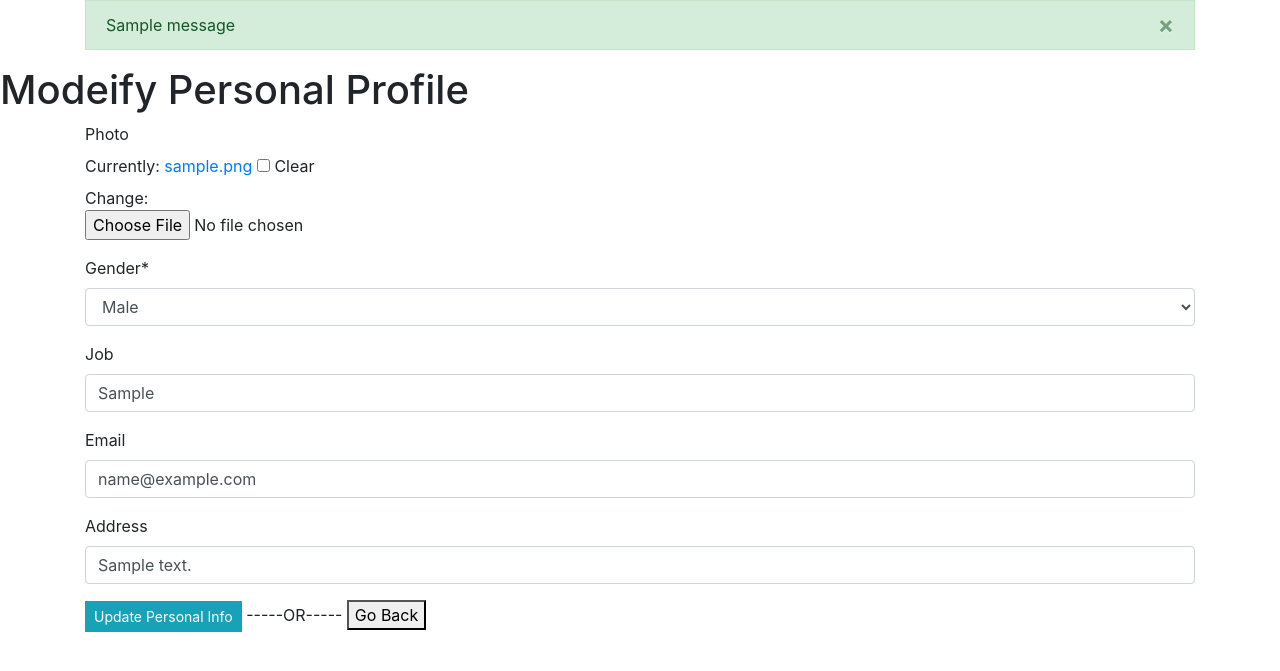
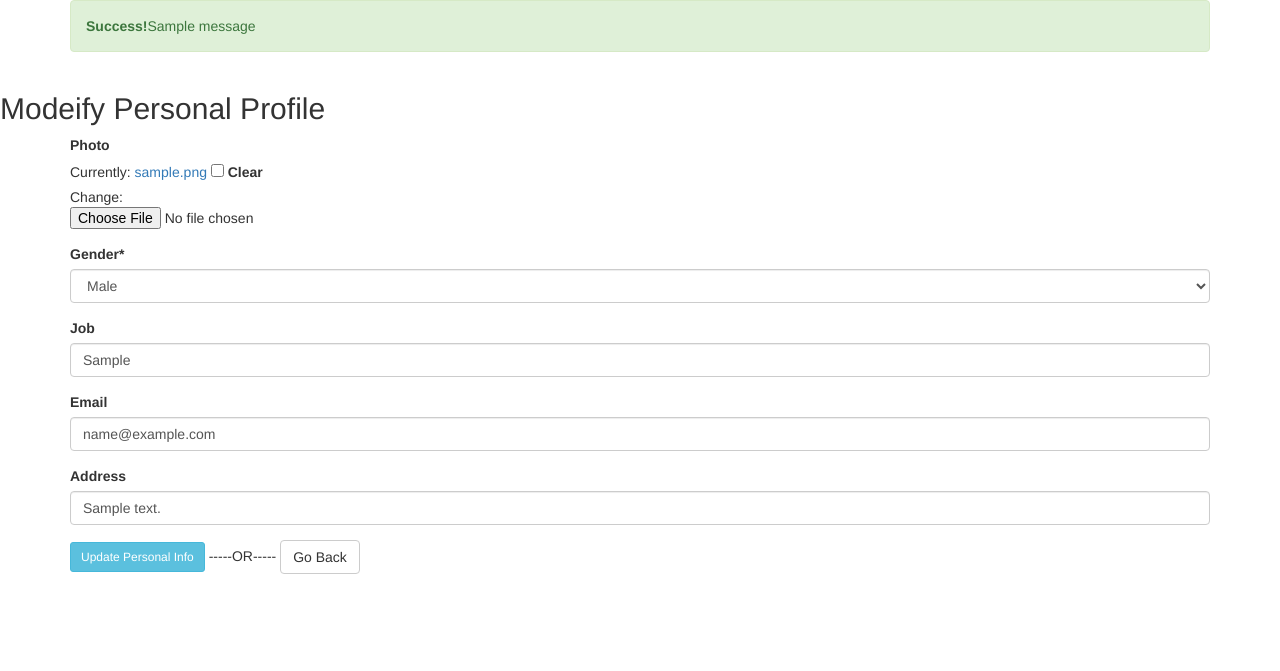
Before and after one commit to dizhuZheng/recipe-site, a Django app: a page that uses users/templates/users/change_profile.html in a window 1280 px wide. Shown: the top 671 px of the page. Run offline with Django 3.2, Linux system fonts and the light colour scheme; a user stored in the database is signed in; tables that the repository leaves empty hold one stand-in row (values such as "Sample post"); one stand-in notice (Sample message) is shown; parts of the project's set-up code (start-up, migrations or seed data) failed here and were passed over; some libraries are stand-ins or nearby versions.

Commit message:
outlook of the forms

```diff
--- a/recipes/templates/recipes/layout.html
+++ b/recipes/templates/recipes/layout.html
@@ -125,7 +125,11 @@
               <li class="collapse navbar-collapse" id="mainMenu">
                 <ul class="navbar-nav ml-auto">
                   <li class="nav-item dropdown">
-                    <img src="{{ user.photo.url }}" class="image-preview" width="25" height="25" style="float: left;">
+                    {% if user.photo %}
+                      <img src="{{ user.photo.url }}" class="image-preview" width="25" height="25" style="float: left;">
+                    {% else %}
+                      <img src="media/images/default.png" class="image-preview" width="25" height="25" style="float: left;">
+                    {% endif %}
                     <a class="nav-link dropdown-toggle" href="/accounts/profile/" id="userMenu" data-toggle="dropdown"
                       aria-haspopup="true" aria-expanded="false">
                     {{ user.username }}
--- a/users/forms.py
+++ b/users/forms.py
@@ -1,5 +1,4 @@
 # users/forms.py
-
 from django import forms
 from .models import UserProfile
 
--- a/users/models.py
+++ b/users/models.py
@@ -8,7 +8,7 @@ class UserProfile(AbstractUser):
         ('male', 'Male'),
         ('female', 'Female')
     )
-    photo = models.ImageField(upload_to='images/', null=True, blank=True)
+    photo = models.ImageField(upload_to='images/', null=True, blank=True, default='media/images/default.png')
     username = models.CharField(max_length=200, verbose_name='Username', null=False, blank=False, unique=True)
     gender = models.CharField(max_length=20, choices=GENDER_CHOICES, default='Male')
     date_joined = models.DateTimeField(default=timezone.now)
--- a/users/templates/users/change_profile.html
+++ b/users/templates/users/change_profile.html
@@ -3,32 +3,30 @@
 <html lang="en">
 <head>
     <meta charset="UTF-8">
-    <title>修改资料</title>
-    <link rel="stylesheet" href="https://cdn.bootcss.com/bootstrap/4.0.0-beta.2/css/bootstrap.min.css"
-          integrity="sha384-PsH8R72JQ3SOdhVi3uxftmaW6Vc51MKb0q5P2rRUpPvrszuE4W1povHYgTpBfshb" crossorigin="anonymous">
+    <title>Modify profile</title>
+    <meta name="viewport" content="width=device-width, initial-scale=1">
+    <link rel="stylesheet" href="https://maxcdn.bootstrapcdn.com/bootstrap/3.4.1/css/bootstrap.min.css">
+    <script src="https://ajax.googleapis.com/ajax/libs/jquery/3.5.1/jquery.min.js"></script>
+    <script src="https://maxcdn.bootstrapcdn.com/bootstrap/3.4.1/js/bootstrap.min.js"></script>
 </head>
 <body>
-
 {% if messages %}
 <div class="container">
     {% for message in messages %}
-    <div class="alert {% if message.tags %}alert-{{ message.tags }}{% else %}alert-secondary{% endif %} alert-dismissible rounded-0 fade show" role="alert">
-        {{ message }}
-        <button type="button" class="close" data-dismiss="alert" aria-label="Close">
-            <span aria-hidden="true">&times;</span>
-        </button>
+    <div class="alert alert-success">
+        <strong>Success!</strong>{{ message }}
     </div>
     {% endfor %}
 </div>
 {% endif %}
-<h1>Modeify Personal Profile</h1>
+<h2>Modeify Personal Profile</h2>
 <div class="container">
   <form method="post" enctype="multipart/form-data" action="{% url 'users:change_profile' username=user.username %}">
       {% csrf_token %}
       {{ form|crispy }}
       <button class="btn btn-info btn-sm rounded-0" type="submit">Update Personal Info</button>
       -----OR-----
-        <button href="{% url 'account_logout' %}">Go Back</button>
+      <button type="submit" class="btn btn-default" href="{% url 'account_logout' %}">Go Back</button>
   </form>
 </div>
 </body>
```
Also changed, not shown: users/templates/users/profile.html (+3 -7 lines), users/migrations/0007_auto_20200619_2230.py (added). Lines whose indentation alone changed are shown as unchanged.
